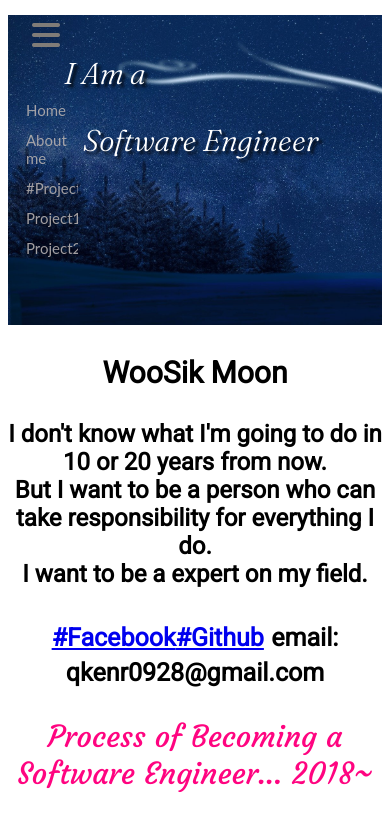
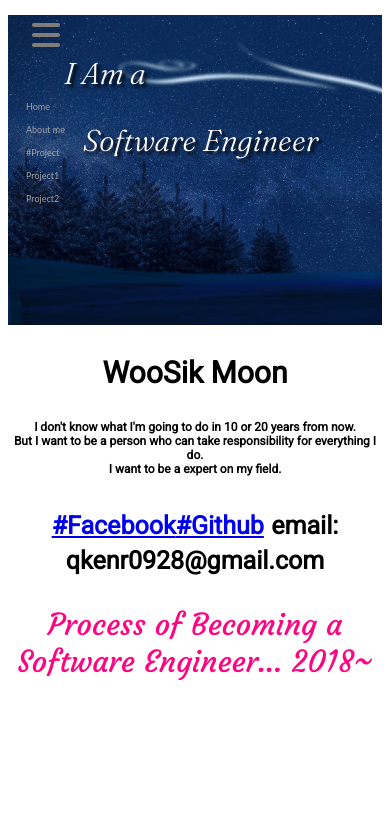
Before and after one commit to CodyMoon/portpolio, a plain HTML site: page index.html in a window 390 px wide. Both pictures are taken after a click on the link 46 px from the left and 34 px from the top of the page. Drawn offline with Linux system fonts and the light colour scheme.

Commit message:
mediaquery

```diff
--- a/style/aboutMeStyle.css
+++ b/style/aboutMeStyle.css
@@ -244,7 +244,7 @@ body {
         background: white;
     }
     .sidenav.active a{
-        font-size:10px;
+        font-size:9px;
         color:#424141;
         margin-left:10px;
     }
--- a/style/lecture.css
+++ b/style/lecture.css
@@ -185,7 +185,7 @@ body {
         background: none;
     }
     .sidenav.active a{
-        font-size:15px;
+        font-size:9px;
         color:#b3aeae;
         margin-left:10px;
     }
--- a/style/style.css
+++ b/style/style.css
@@ -4,7 +4,7 @@ body {
 
 .sidenav {
     height: 100%;
-    width: 10%;
+    width: 16%;
     position: fixed;
     z-index: 1;
     top: 0;
@@ -252,6 +252,9 @@ body {
         text-align: center;
     }
 
+    .introduce {
+        font-size:12px;
+    }
     .sidenav.active{
         opacity: 0.9;
         display:block;
@@ -261,8 +264,9 @@ body {
         background: none;
     }
     .sidenav.active a{
-        font-size:15px;
+        font-size:9px;
         color:#b3aeae;
         margin-left:10px;
     }
+
 }
```
